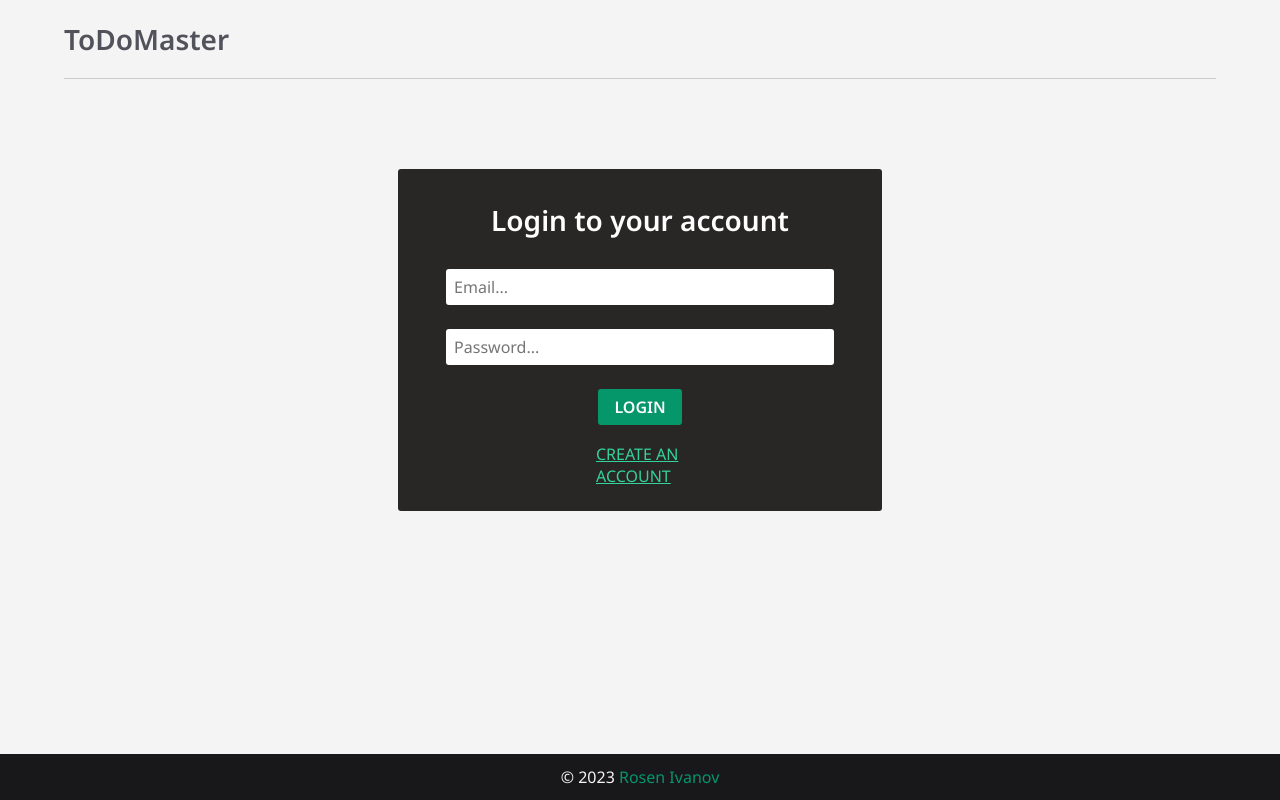
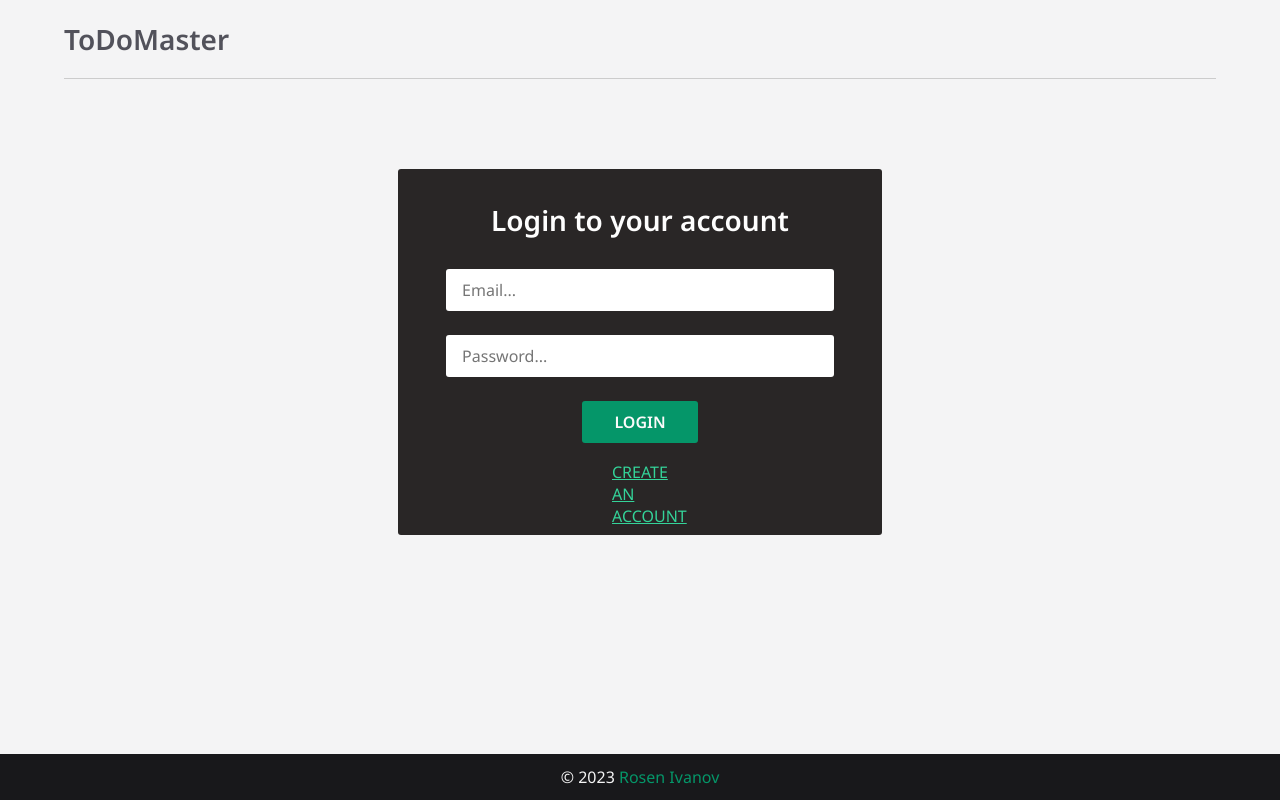
Before and after one commit to roseniv18/TodoMaster, a React (Vite) app in the folder client/: page /login in a window 1280 px wide. Built offline with nearby package versions, Linux system fonts and the light colour scheme; what @fvilers/disable-react-devtools would draw is missing.

Commit message:
Add input and button styling

```diff
--- a/client/src/App.scss
+++ b/client/src/App.scss
@@ -56,14 +56,17 @@ section.form {
         flex-direction: column;
         gap: 1.5em;
         .form-group {
-            height: 36px;
+            height: 42px;
             input {
                 font-size: $font-s;
                 height: 100%;
                 width: 100%;
-                padding: 0.25em 0.5em;
+                padding: 0.25em 1em;
                 border: none;
                 border-radius: $radius;
+                &:focus {
+                    outline: #0ea5e9 solid 2.5px;
+                }
             }
             input.errorField {
                 border: 1.5px solid rgb(200, 43, 43);
--- a/client/src/index.scss
+++ b/client/src/index.scss
@@ -32,8 +32,8 @@ span {
 }
 
 .btn {
-    height: 36px;
-    padding: 0 1em;
+    height: 42px;
+    padding: 0 2em;
     font-size: $font-s;
     text-transform: uppercase;
     max-width: 120px;
```
